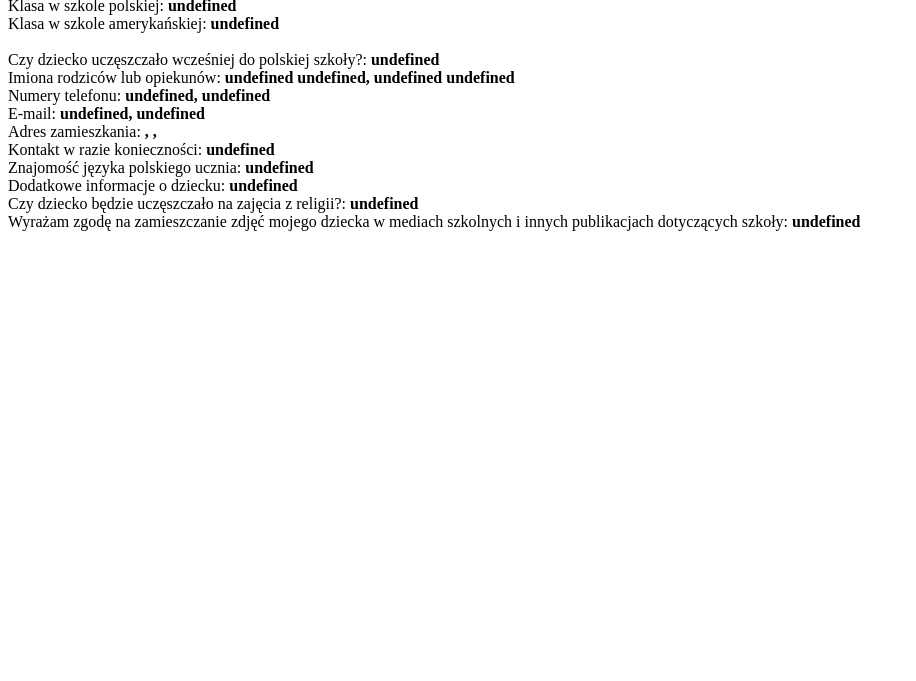
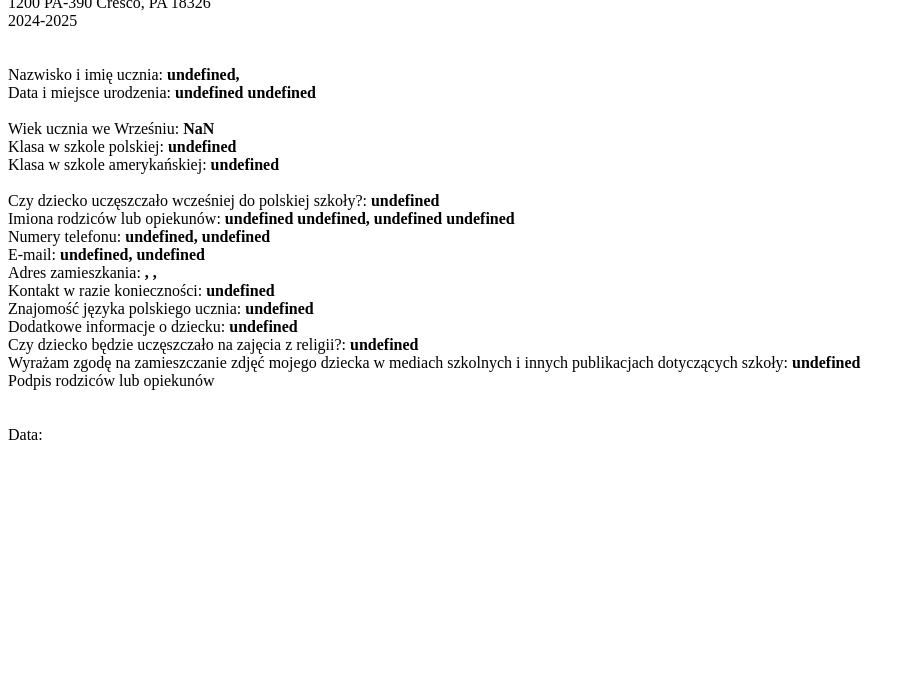
Before and after one commit to szkolapolskajp2/szkolapolskajp2.github.io, a plain HTML site: page rform.html in a window 1280 px wide. Shown: the part 119-800 px from the top of the page, without its empty margins (0-916 px from the left). Drawn offline with nearby package versions, Linux system fonts and the light colour scheme.

Commit message:
try again

```diff
--- a/js/register.js
+++ b/js/register.js
@@ -21,23 +21,17 @@ const getHtml = (
   child, // {name, lastName, dob, pob, klasa, class, address},
   mainParent, // {name, lastName, phone, email},
   otherParent, // {name, lastName, phone, email},
-  question, // {religion, attendedAlready, polishLevel, mediaPermission, emergencyContact, additional }
-  tylkoInfo = false
+  question // {religion, attendedAlready, polishLevel, mediaPermission, emergencyContact, additional }
 ) => `
 <div class="form-qr"></div>
 <div class="form">
-  ${
-    tylkoInfo
-      ? ""
-      : `
   <div class="form-header">
     <h1>KARTA REJESTRACYJNA</h1>
     <h2>Szkoła Polska im. Jana Pawła II</h2>
     <span>1200 PA-390 Cresco, PA 18326</span>
     <br/>
     <span>2024-2025</span>
-  </div>`
-  }
+  </div>
   <br /><br />
   <div>
     <div class="form-row">Nazwisko i imię ucznia: <b>${child.lastName}, ${
@@ -88,18 +82,13 @@ const getHtml = (
         question.mediaPermission
       }</b>
     </div>
-    ${
-      tylkoInfo
-        ? ""
-        : `
     <div class="form-row">Podpis rodziców lub opiekunów</div>
     <br /><br />
     <div class="form-sign">
       <span style="flex: 6; border-bottom: 1px dotted black;"></span>
       <span style="flex: 1; text-align: end;">Data:</span>
       <span style="flex: 2; border-bottom: 1px dotted black;"></span>
-    </div>`
-    }
+    </div>
   </div>
 </div>
 `;
--- a/rform.html
+++ b/rform.html
@@ -13,6 +13,11 @@
       }
       const { child, parent1, parent2, questions } = extractData(obj);
       $("#root").html(getHtml(child, parent1, parent2, questions, true));
+      $(".form-qr").qrcode({
+        width: 180,
+        height: 180,
+        text: window.location.href,
+      })[0];
       // setTimeout(() => {
       //   location.href = location.href.replace('https://szkolapolskajp2.github.io', 'http://192.168.5.40:3000')
       // })
```
Also changed, not shown: print.html (+1 -1 lines).
